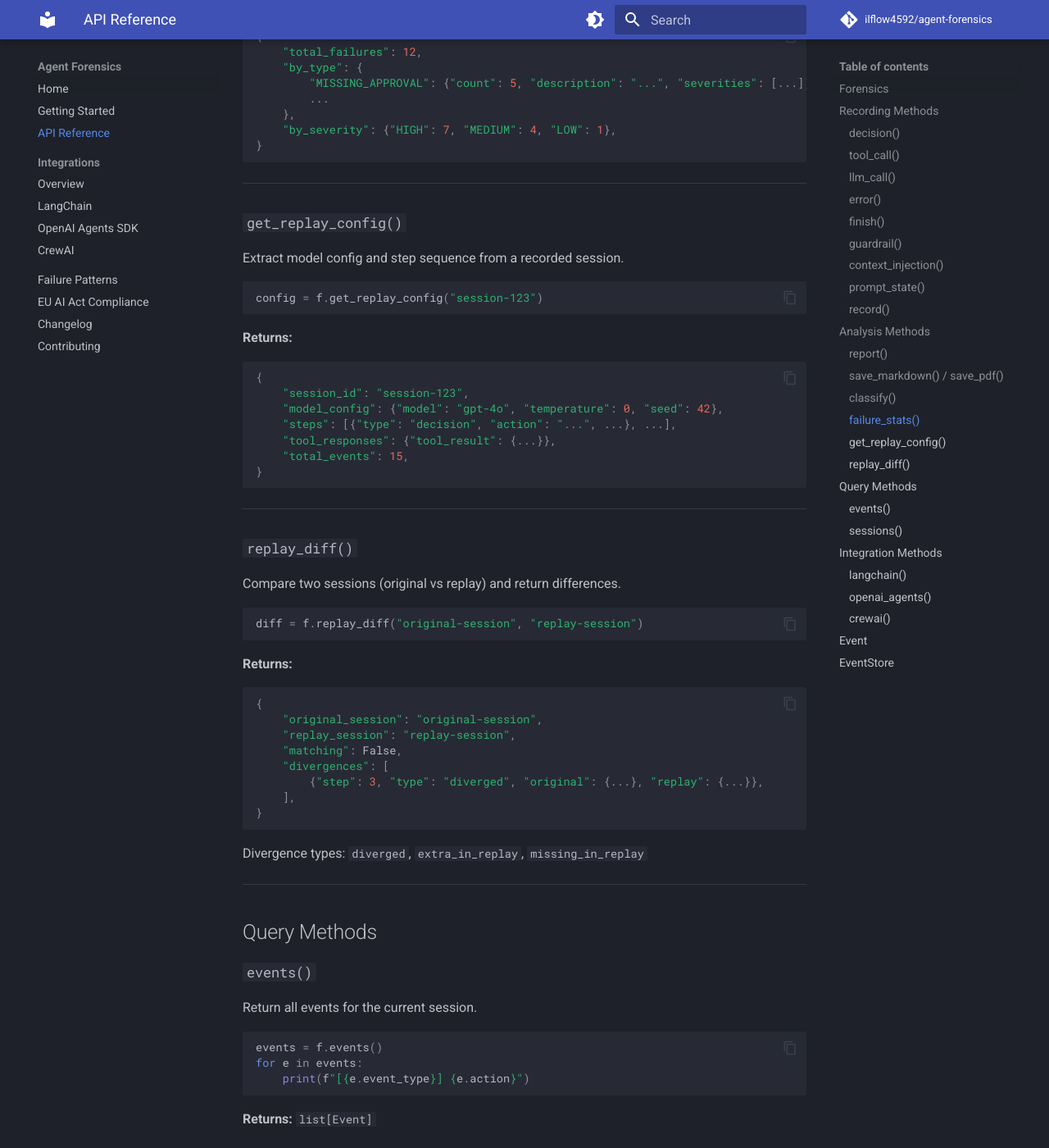
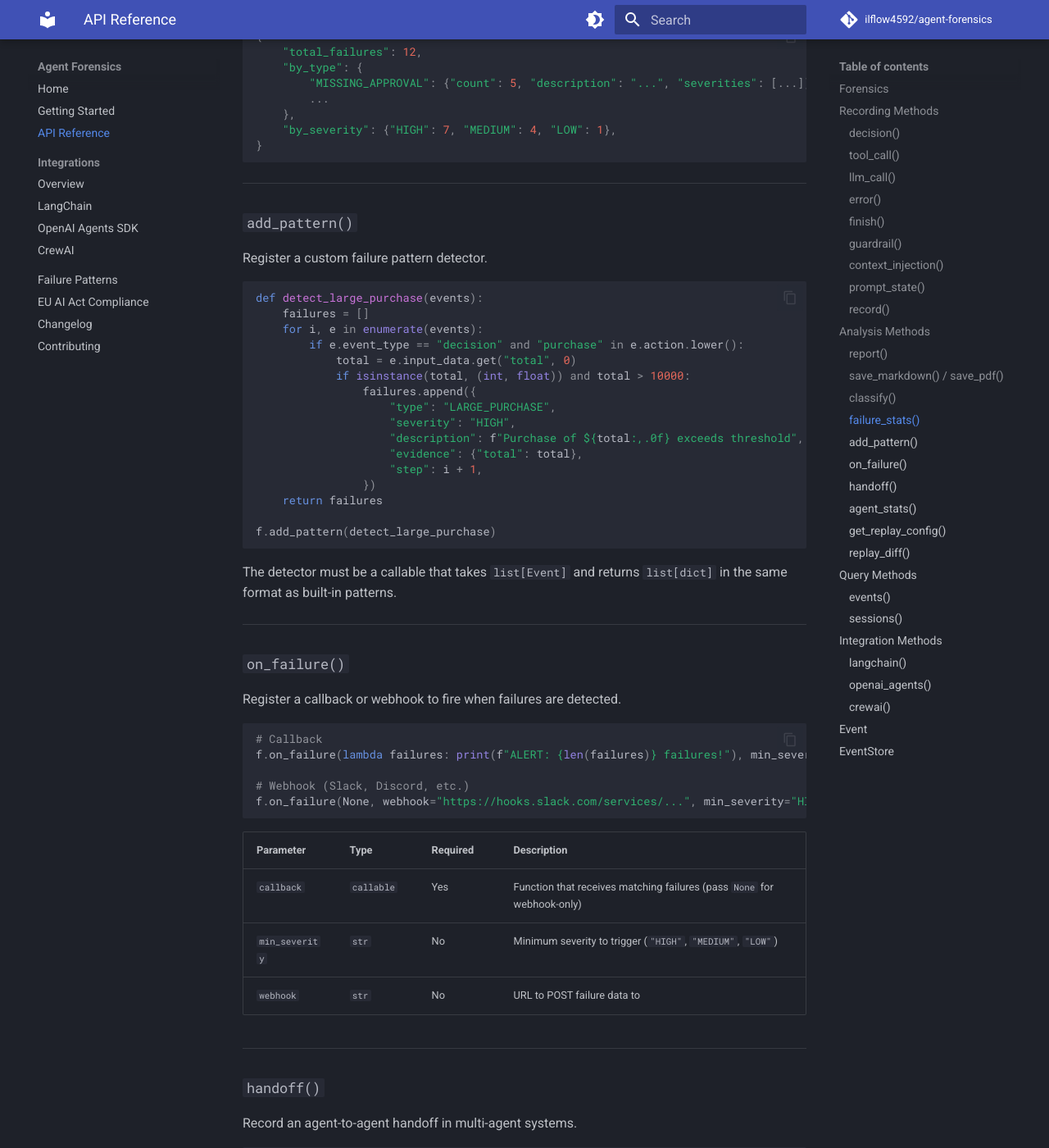
Before and after one commit to ilflow4592/agent-forensics, an MkDocs documentation site: the page built from docs/api-reference.md, in a window 1280 px wide and 1400 px high, scrolled down 6975 px. Shown: the whole window at 82% size. Built offline with MkDocs 1.6.1 and Material for MkDocs 9.7.7, drawn with Linux system fonts in a browser that asks for light colours; comment, search, counter and statistics services are not loaded; some of the changed text lies outside the part shown.

Commit message:
Update API docs with multi-agent and advanced classification methods
Add: add_pattern, on_failure, handoff, agent_stats to API reference

Co-Authored-By: Claude Opus 4.6 (1M context) <noreply@anthropic.com>

````diff
--- a/docs/api-reference.md
+++ b/docs/api-reference.md
@@ -305,6 +305,98 @@ stats = f.failure_stats(session_ids=["s1", "s2"])      # Specific sessions
 
 ---
 
+### `add_pattern()`
+
+Register a custom failure pattern detector.
+
+```python
+def detect_large_purchase(events):
+    failures = []
+    for i, e in enumerate(events):
+        if e.event_type == "decision" and "purchase" in e.action.lower():
+            total = e.input_data.get("total", 0)
+            if isinstance(total, (int, float)) and total > 10000:
+                failures.append({
+                    "type": "LARGE_PURCHASE",
+                    "severity": "HIGH",
+                    "description": f"Purchase of ${total:,.0f} exceeds threshold",
+                    "evidence": {"total": total},
+                    "step": i + 1,
+                })
+    return failures
+
+f.add_pattern(detect_large_purchase)
+```
+
+The detector must be a callable that takes `list[Event]` and returns `list[dict]` in the same format as built-in patterns.
+
+---
+
+### `on_failure()`
+
+Register a callback or webhook to fire when failures are detected.
+
+```python
+# Callback
+f.on_failure(lambda failures: print(f"ALERT: {len(failures)} failures!"), min_severity="HIGH")
+
+# Webhook (Slack, Discord, etc.)
+f.on_failure(None, webhook="https://hooks.slack.com/services/...", min_severity="HIGH")
+```
+
+| Parameter | Type | Required | Description |
+|-----------|------|----------|-------------|
+| `callback` | `callable` | Yes | Function that receives matching failures (pass `None` for webhook-only) |
+| `min_severity` | `str` | No | Minimum severity to trigger (`"HIGH"`, `"MEDIUM"`, `"LOW"`) |
+| `webhook` | `str` | No | URL to POST failure data to |
+
+---
+
+### `handoff()`
+
+Record an agent-to-agent handoff in multi-agent systems.
+
+```python
+f.handoff(
+    to_agent="executor",
+    context={"task": "buy mouse", "budget": 100},
+    reasoning="Delegating purchase to executor agent",
+)
+```
+
+| Parameter | Type | Required | Description |
+|-----------|------|----------|-------------|
+| `to_agent` | `str` | Yes | Agent receiving the handoff |
+| `context` | `dict` | No | Data passed to the next agent |
+| `reasoning` | `str` | No | Why this handoff is happening |
+
+---
+
+### `agent_stats()`
+
+Get per-agent breakdown of events and failures in a session.
+
+```python
+stats = f.agent_stats()
+```
+
+**Returns:**
+
+```python
+{
+    "agents": {
+        "planner": {"events": 5, "decisions": 2, "errors": 0, "tools": 2, "failures": []},
+        "executor": {"events": 8, "decisions": 3, "errors": 1, "tools": 4, "failures": [...]},
+    },
+    "handoffs": [{"from": "planner", "to": "executor", "reasoning": "..."}],
+    "handoff_chain": ["planner", "executor"],
+    "total_agents": 2,
+    "is_multi_agent": True,
+}
+```
+
+---
+
 ### `get_replay_config()`
 
 Extract model config and step sequence from a recorded session.
````
